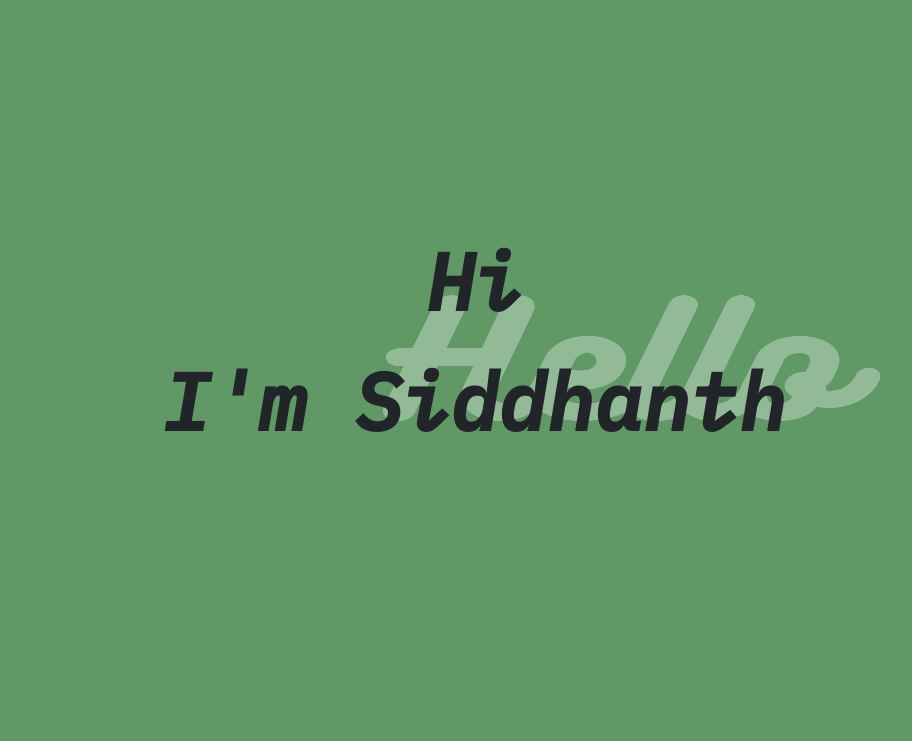
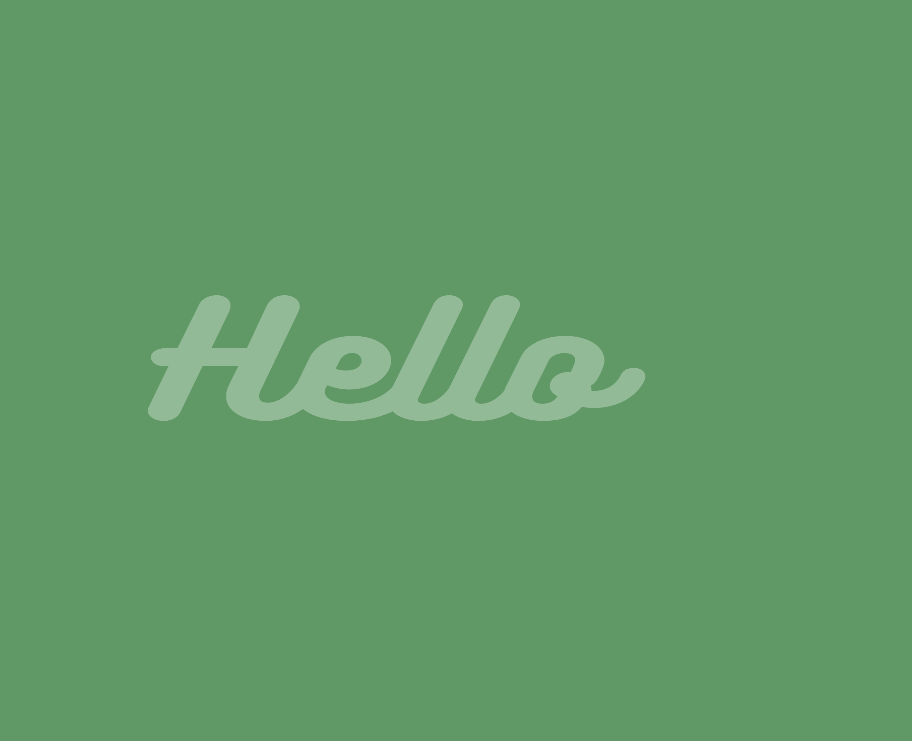
Before and after one commit to SiddhanthChabri/Portfolio, a website: page index.html in a window 1280 px wide. Shown: the part 59-800 px from the top of the page, without its empty margins (14-926 px from the left). Drawn offline with nearby package versions, Linux system fonts and the light colour scheme.

Commit message:
trial 2 on smIntro

```diff
--- a/index.html
+++ b/index.html
@@ -35,7 +35,7 @@
             </div>
         </div>
     </nav>
-    <header class="smIntro">
+    <header class="smIntro col-sm-6 col-md-2">
         <img class="hello" src="images/Hello.png" alt="">
         <span class="Intro">Hi <p>I'm Siddhanth</p></span>
     </header>
```
